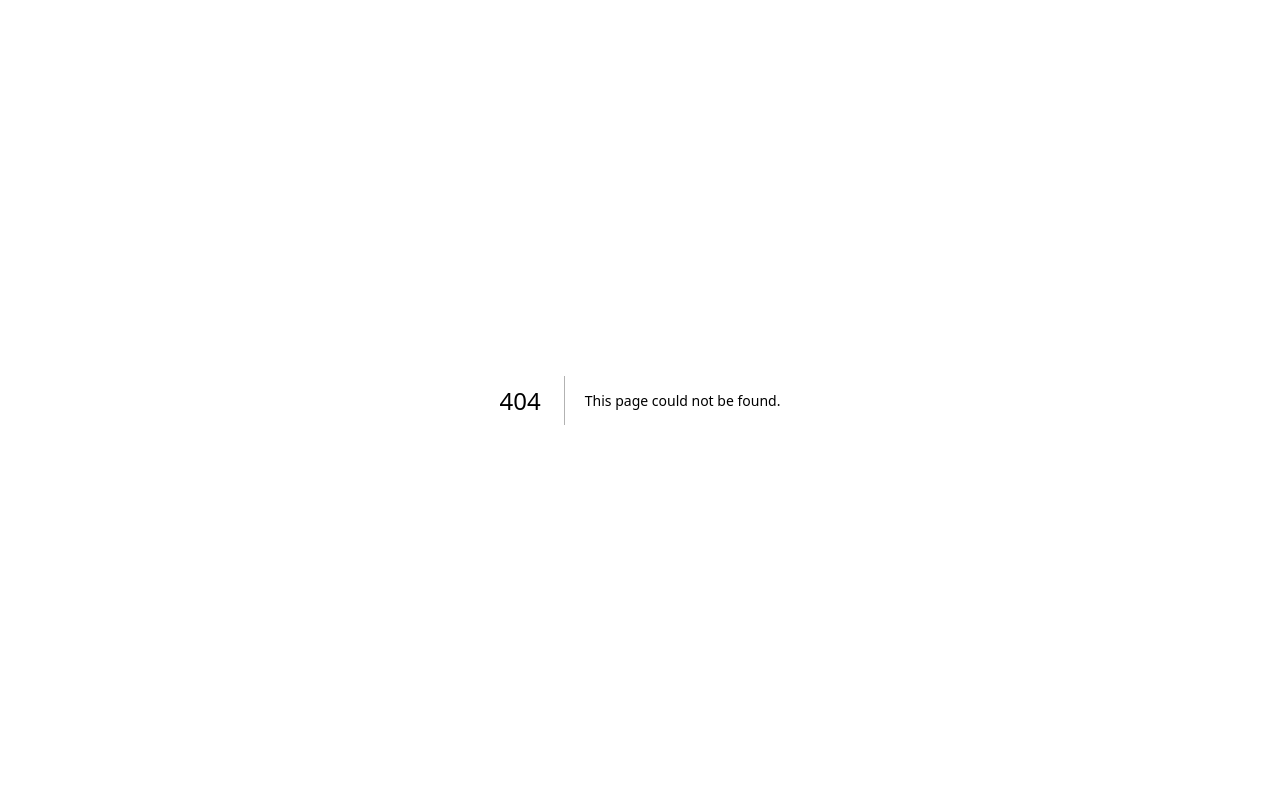
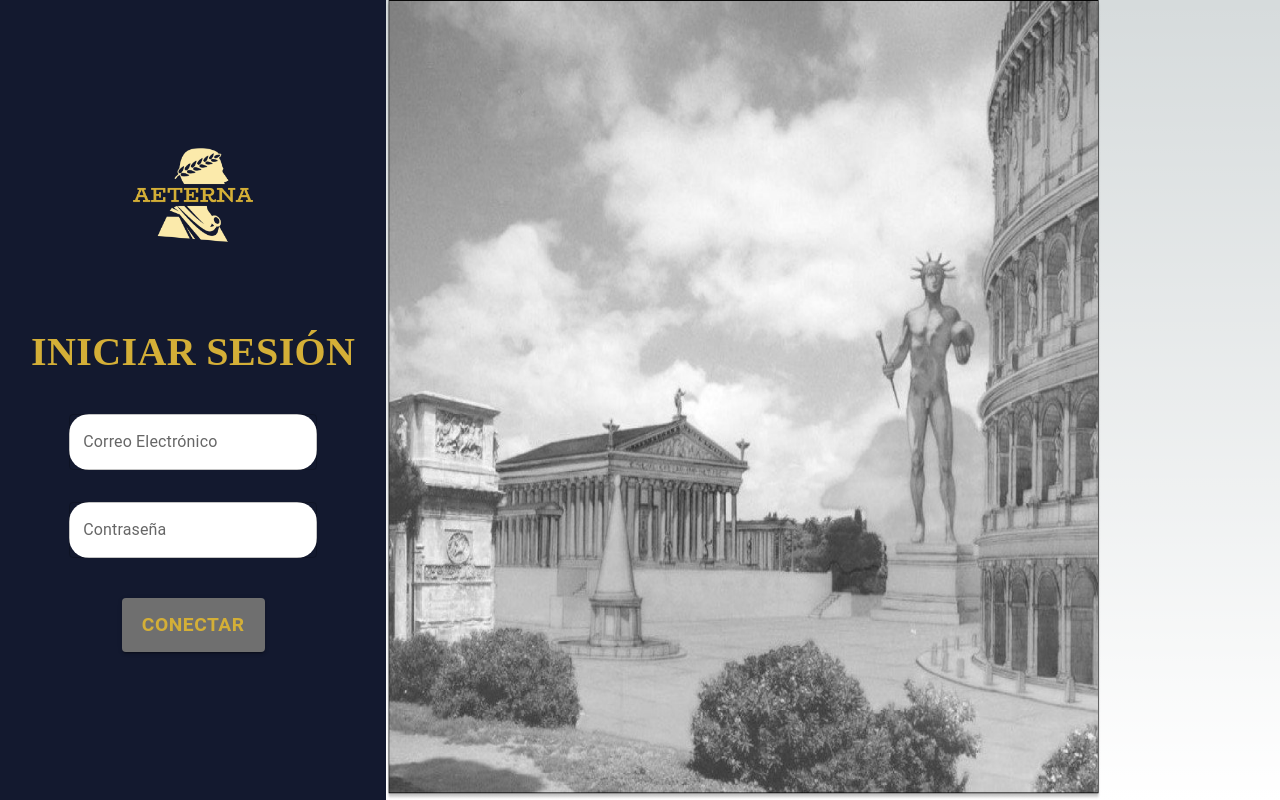
Before and after one commit to cricamore/Aeterna, a Next.js app in the folder frontend/: page /login in a window 1280 px wide. Before the commit this address had no page. Built offline with nearby package versions, Linux system fonts and the light colour scheme.

Commit message:
login front

```diff
--- /dev/null
+++ b/frontend/src/app/login/page.tsx
@@ -0,0 +1,98 @@
+'use client'
+import { Container, Box, Typography, Button, ButtonProps } from "@mui/material";
+import aeterna from "../images/aeterna.png";
+import fondo from "../images/fondo.png";
+import Image from "next/image";
+import TextField from '@mui/material/TextField';
+import Grid from '@mui/material/Grid';
+import { styled } from '@mui/material/styles';
+import { useState } from "react";
+import { useRouter } from "next/navigation";
+import { useFormik } from "formik";
+import { login_usuario } from "../functions/sqlFunctions"
+import * as Yup from 'yup'
+import mockRouter from 'next-router-mock';
+// import { render, screen, fireEvent } from '@testing-library/react';
+
+
+
+export default function Login(){
+    // jest.mock('next/router', () => require('next-router-mock'));
+    const router = useRouter();
+    const [anchorEl, setAnchorEl] = useState(null);
+    const [tipo, setTipo] = useState("");
+
+    const formik = useFormik({
+        initialValues: {
+          correo: '',
+          password: ''
+        },
+
+        validationSchema: Yup.object({
+        }),
+
+        onSubmit: async (values) => {
+            const res = await login_usuario(values.correo, values.password)
+            if (res == 'Usuario encontrado') {
+                router.push('/register')
+            }
+        }
+      });
+
+    const ColorButton = styled(Button)<ButtonProps>(({ theme }) => ({
+        color: theme.palette.getContrastText('#6F6F6F'),
+        backgroundColor: '#6F6F6F',
+        '&:hover': {
+          backgroundColor: '#6F6F6F',
+        },
+    }));
+
+    return(
+        <div style={{ display: 'flex' }}>
+            <Box sx={{height: '100vh',
+            width: 500,
+            backgroundColor:'#13192F',
+            display: 'flex',
+            flexDirection: 'column',
+            alignItems: 'center',
+            justifyContent: 'center'
+            }}>
+                <Box>
+                    <Image src={aeterna} width='150' height='100' alt="icon" />
+                </Box>
+
+                <Typography sx={{color:'#D4AF37', fontFamily:'RioRhyme', fontWeight:'bold', mt:10, fontSize:40}}>
+                    INICIAR SESIÓN
+                </Typography>
+
+                <form onSubmit={formik.handleSubmit}>
+                    <Box sx={{ alignItems:'center', justifyContent:'center', mt:4, display: 'flex', flexDirection: 'column'}}>
+                        <TextField id="outlined-basic"
+                          label="Correo Electrónico"
+                          variant="outlined"
+                          sx={{borderRadius: '20px', color:"#D4AF37", backgroundColor:'white'}}
+                          name="correo"
+                          value={formik.values.correo}
+                          onChange={formik.handleChange}
+                          />
+                        <TextField
+                          id="outlined-password-input"
+                          label="Contraseña"
+                          type="password"
+                          sx={{borderRadius: '20px', mt: 4, color:"#D4AF37", backgroundColor:'white'}}
+                          name="password"
+                          value={formik.values.password}
+                          onChange={formik.handleChange}
+                        />
+                        <ColorButton sx={{mt:5, color:"#D4AF37", fontWeight:'bold', fontSize: '1.2rem', padding: '10px 20px'}} type="submit" variant="contained" >Conectar</ColorButton>
+                    </Box>
+                </form>
+            </Box>
+            <Box id='panelDer'>
+                <Image src={fondo} style={{ width: '80%', height: '100%' }} alt="icon"/>
+            </Box>
+
+        </div>
+    );
+
+}
```
